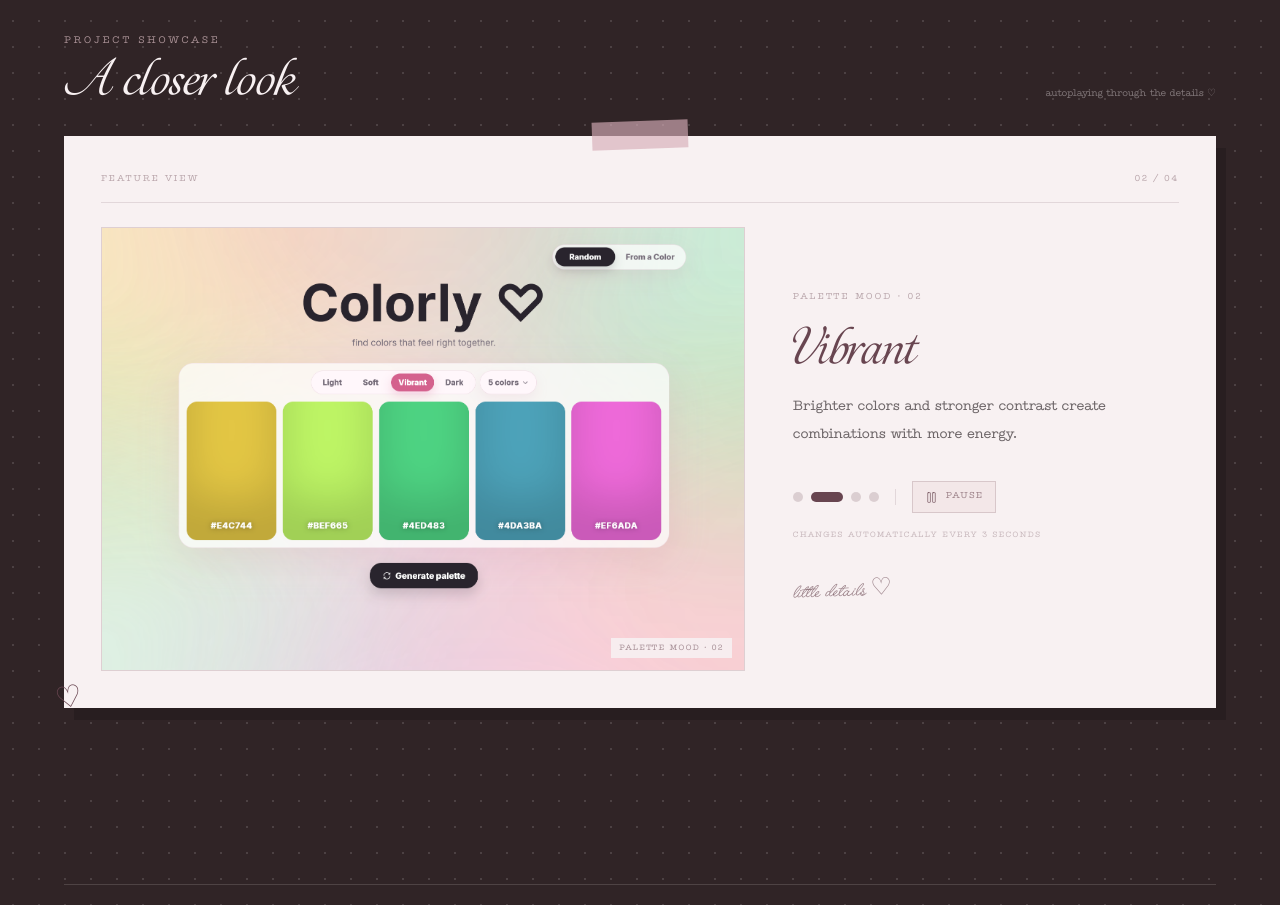
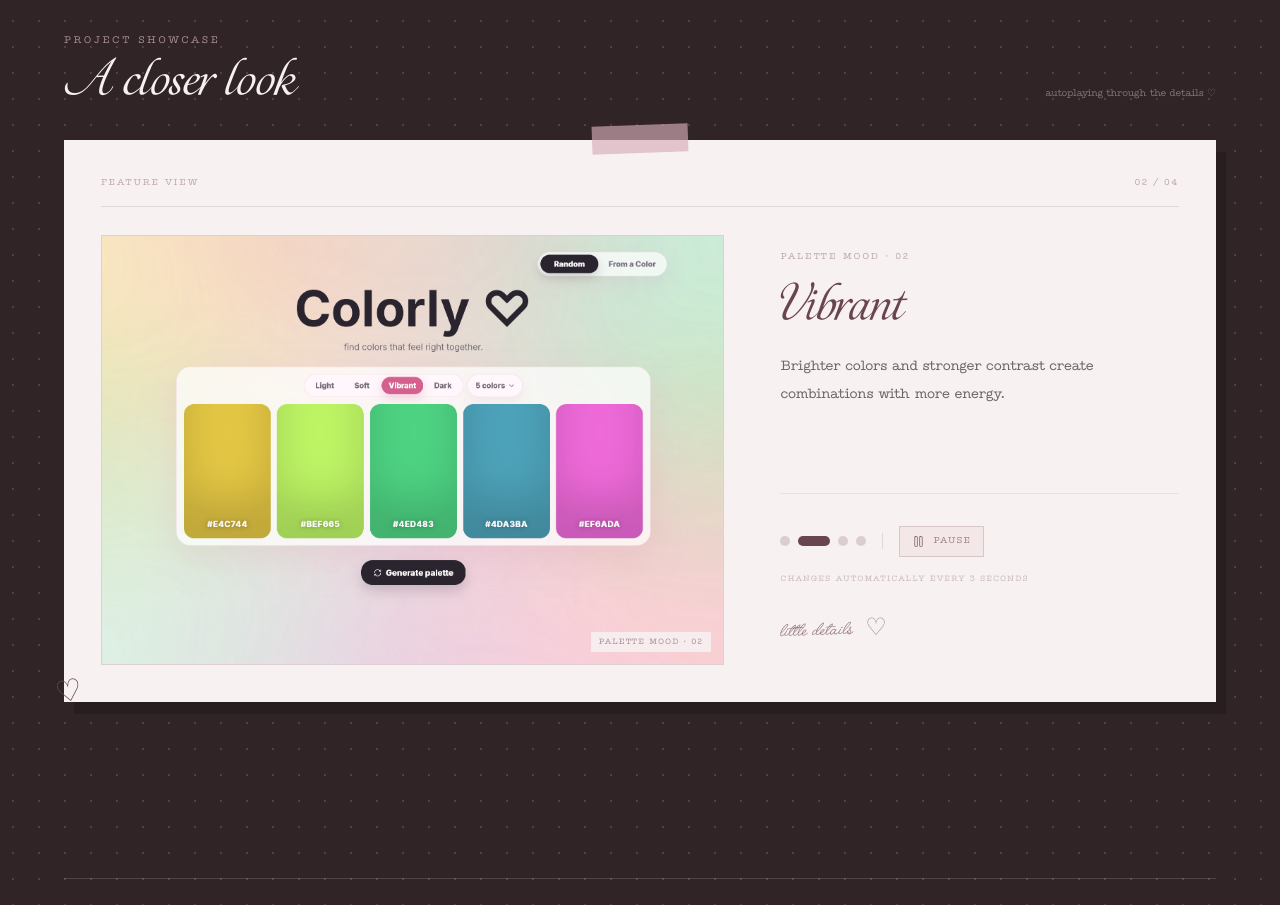
Before and after one commit to bldyonyx/Portfolio, a React app: page /projects/colorly in a window 1280 px wide. Shown: the part 720-1625 px from the top of the page. Built offline with nearby package versions, Linux system fonts and the light colour scheme; the HTML template or start-up script is replaced by a standard one.

Commit message:
feat: enhance ProjectShowcase with GSAP animations and scroll-triggered effects

```diff
--- a/src/components/hooks/useProjectShowcase.js
+++ b/src/components/hooks/useProjectShowcase.js
@@ -1,4 +1,10 @@
-import { useCallback, useEffect, useLayoutEffect, useRef, useState } from 'react'
+import {
+  useCallback,
+  useEffect,
+  useLayoutEffect,
+  useRef,
+  useState,
+} from 'react'
 import gsap from 'gsap'
 
 function useProjectShowcase(slides) {
@@ -15,7 +21,7 @@
 
   const activeSlide = slides[activeIndex] ?? null
 
-  // Slide entering
+  // SLIDE ENTERING
   useLayoutEffect(() => {
     const image = imageRef.current
     const changingText = changingTextRef.current
@@ -24,7 +30,10 @@
 
     const direction = directionRef.current
 
-    gsap.killTweensOf([image, changingText])
+    gsap.killTweensOf([
+      image,
+      changingText,
+    ])
 
     const timeline = gsap.timeline({
       onComplete: () => {
@@ -32,35 +41,39 @@
       },
     })
 
+    // IMAGE ENTER
     timeline.fromTo(
       image,
       {
         opacity: 0,
-        x: direction > 0 ? 24 : -24,
-        scale: 0.995,
+        x: direction > 0 ? 10 : -10,
+        y: 6,
+        scale: 1.012,
       },
       {
         opacity: 1,
         x: 0,
+        y: 0,
         scale: 1,
-        duration: 0.58,
+        duration: 0.7,
         ease: 'power3.out',
       }
     )
 
+    // TEXT ENTER
     timeline.fromTo(
       changingText,
       {
         opacity: 0,
-        x: direction > 0 ? 18 : -18,
+        y: 8,
       },
       {
         opacity: 1,
-        x: 0,
+        y: 0,
         duration: 0.52,
-        ease: 'power3.out',
+        ease: 'power2.out',
       },
-      '<0.06'
+      '<0.08'
     )
 
     return () => {
@@ -68,7 +81,7 @@
     }
   }, [activeIndex, activeSlide])
 
-  // Change slide
+  // CHANGE SLIDE
   const changeSlide = useCallback(
     (nextIndex, direction = 1) => {
       if (animatingRef.current) return
@@ -82,7 +95,10 @@
       animatingRef.current = true
       directionRef.current = direction
 
-      gsap.killTweensOf([image, changingText])
+      gsap.killTweensOf([
+        image,
+        changingText,
+      ])
 
       const timeline = gsap.timeline({
         onComplete: () => {
@@ -91,74 +107,108 @@
         },
       })
 
+      // IMAGE LEAVING
       timeline.to(
         image,
         {
           opacity: 0,
-          x: direction > 0 ? -22 : 22,
-          scale: 0.995,
-          duration: 0.32,
+          x: direction > 0 ? -8 : 8,
+          y: -4,
+          scale: 0.992,
+          duration: 0.38,
           ease: 'power2.inOut',
         },
         0
       )
 
+      // TEXT LEAVING
       timeline.to(
         changingText,
         {
           opacity: 0,
-          x: direction > 0 ? -16 : 16,
-          duration: 0.28,
+          y: -6,
+          duration: 0.3,
           ease: 'power2.inOut',
         },
-        0.03
+        0.04
       )
     },
     []
   )
 
-  // Next slide
+  // NEXT SLIDE
   const goToNextSlide = useCallback(() => {
-    if (!slides.length || animatingRef.current) return
+    if (
+      !slides.length ||
+      animatingRef.current
+    ) {
+      return
+    }
 
-    const current = activeIndexRef.current
-    const nextIndex = (current + 1) % slides.length
+    const current =
+      activeIndexRef.current
 
-    changeSlide(nextIndex, 1)
-  }, [slides.length, changeSlide])
+    const nextIndex =
+      (current + 1) % slides.length
 
-  // Specific slide
+    changeSlide(
+      nextIndex,
+      1
+    )
+  }, [
+    slides.length,
+    changeSlide,
+  ])
+
+  // SPECIFIC SLIDE
   const goToSlide = useCallback(
     (index) => {
-      const current = activeIndexRef.current
+      const current =
+        activeIndexRef.current
 
       if (index === current) return
 
-      const direction = index > current ? 1 : -1
+      const direction =
+        index > current ? 1 : -1
 
-      changeSlide(index, direction)
+      changeSlide(
+        index,
+        direction
+      )
     },
     [changeSlide]
   )
 
-  // Autoplay
+  // AUTOPLAY
   useEffect(() => {
-    clearInterval(intervalRef.current)
+    clearInterval(
+      intervalRef.current
+    )
 
-    if (!isPaused && slides.length > 1) {
-      intervalRef.current = setInterval(() => {
-        if (!animatingRef.current) {
-          goToNextSlide()
-        }
-      }, 3000)
+    if (
+      !isPaused &&
+      slides.length > 1
+    ) {
+      intervalRef.current =
+        setInterval(() => {
+          if (!animatingRef.current) {
+            goToNextSlide()
+          }
+        }, 3000)
     }
 
     return () => {
-      clearInterval(intervalRef.current)
+      clearInterval(
+        intervalRef.current
+      )
     }
-  }, [isPaused, slides.length, goToNextSlide])
+  }, [
+    isPaused,
+    slides.length,
+    goToNextSlide,
+  ])
 
-  // GSAP cleanup
+  // GSAP CLEANUP
   useEffect(() => {
     return () => {
       gsap.killTweensOf([
@@ -169,7 +219,9 @@
   }, [])
 
   const togglePause = () => {
-    setIsPaused((current) => !current)
+    setIsPaused(
+      (current) => !current
+    )
   }
 
   return {
--- a/src/components/projects/ProjectShowcase.jsx
+++ b/src/components/projects/ProjectShowcase.jsx
@@ -1,7 +1,15 @@
+import { useLayoutEffect, useRef } from 'react'
+import gsap from 'gsap'
+import { ScrollTrigger } from 'gsap/ScrollTrigger'
+
 import useProjectShowcase from '../hooks/useProjectShowcase'
 import ShowcaseControls from './ShowcaseControls'
 
+gsap.registerPlugin(ScrollTrigger)
+
 function ProjectShowcase({ slides }) {
+  const sectionRef = useRef(null)
+
   const {
     activeIndex,
     activeSlide,
@@ -12,96 +20,257 @@
     togglePause,
   } = useProjectShowcase(slides)
 
+  useLayoutEffect(() => {
+    const ctx = gsap.context(() => {
+      const label = sectionRef.current?.querySelector(
+        '[data-showcase-label]'
+      )
+
+      const title = sectionRef.current?.querySelector(
+        '[data-showcase-title]'
+      )
+
+      const note = sectionRef.current?.querySelector(
+        '[data-showcase-note]'
+      )
+
+      const paper = sectionRef.current?.querySelector(
+        '[data-showcase-paper]'
+      )
+
+      const timeline = gsap.timeline({
+        scrollTrigger: {
+          trigger: sectionRef.current,
+          start: 'top 78%',
+          once: true,
+        },
+      })
+
+      if (label) {
+        timeline.fromTo(
+          label,
+          {
+            opacity: 0,
+            y: 6,
+          },
+          {
+            opacity: 1,
+            y: 0,
+            duration: 0.35,
+            ease: 'power2.out',
+          }
+        )
+      }
+
+      if (title) {
+        timeline.fromTo(
+          title,
+          {
+            opacity: 0,
+            y: 12,
+          },
+          {
+            opacity: 1,
+            y: 0,
+            duration: 0.5,
+            ease: 'power3.out',
+          },
+          '-=0.18'
+        )
+      }
+
+      if (note) {
+        timeline.fromTo(
+          note,
+          {
+            opacity: 0,
+          },
+          {
+            opacity: 1,
+            duration: 0.4,
+            ease: 'power2.out',
+          },
+          '-=0.2'
+        )
+      }
+
+      if (paper) {
+        timeline.fromTo(
+          paper,
+          {
+            opacity: 0,
+            y: 14,
+          },
+          {
+            opacity: 1,
+            y: 0,
+            duration: 0.6,
+            ease: 'power3.out',
+          },
+          '-=0.22'
+        )
+      }
+    }, sectionRef)
+
+    return () => {
+      ctx.revert()
+    }
+  }, [])
+
   if (!activeSlide) return null
 
+  const currentNumber = String(activeIndex + 1).padStart(2, '0')
+  const totalSlides = String(slides.length).padStart(2, '0')
+
   return (
-    <section className="relative py-20 lg:py-24">
+    <section
+      ref={sectionRef}
+      className="relative py-20 lg:py-24"
+    >
       <div className="mx-auto w-full max-w-6xl">
-
         {/* SECTION INTRO */}
-        <div className="mb-8 flex items-end justify-between gap-6">
+        <div className="mb-9 flex items-end justify-between gap-6">
           <div>
-            <p className="font-typewriter text-[10px] uppercase tracking-[0.3em] text-pink/70">
+            <p
+              data-showcase-label
+              className="font-typewriter text-[10px] uppercase tracking-[0.3em] text-pink/70"
+            >
               project showcase
             </p>
 
-            <h2 className="mt-2 font-display text-4xl text-paper md:text-5xl">
+            <h2
+              data-showcase-title
+              className="mt-2 font-display text-4xl text-paper md:text-5xl"
+            >
               A closer look
             </h2>
           </div>
 
-          <p className="hidden max-w-xs text-right font-typewriter text-[10px] leading-5 text-paper/40 sm:block">
+          <p
+            data-showcase-note
+            className="hidden max-w-xs text-right font-typewriter text-[10px] leading-5 text-paper/40 sm:block"
+          >
             autoplaying through the details ♡
           </p>
         </div>
 
         {/* MAIN SHOWCASE */}
-        <div className="relative">
-
+        <div
+          data-showcase-paper
+          className="relative"
+        >
           {/* BACK PAPER */}
           <div className="absolute inset-3 rotate-[0.7deg] border border-paper/10 bg-wine/15" />
 
           {/* MAIN PAPER */}
-          <div className="relative border border-paper/15 bg-paper p-5 text-ink shadow-[10px_12px_0_rgba(0,0,0,0.15)] sm:p-7 lg:p-9">
-
+          <div
+            className="
+              relative
+              border
+              border-paper/15
+              bg-paper
+              p-5
+              text-ink
+              shadow-[10px_12px_0_rgba(0,0,0,0.15)]
+              sm:p-7
+              lg:p-9
+            "
+          >
             {/* TAPE */}
             <div className="absolute -top-4 left-1/2 z-20 h-7 w-24 -translate-x-1/2 -rotate-2 bg-blush/65" />
 
             {/* TOP BAR */}
-            <div className="mb-6 flex items-center justify-between border-b border-wine/15 pb-4 font-typewriter text-[9px] uppercase tracking-[0.22em] text-wine/45">
+            <div className="mb-7 flex items-center justify-between border-b border-wine/15 pb-4 font-typewriter text-[9px] uppercase tracking-[0.22em] text-wine/45">
               <span>feature view</span>
 
               <span>
-                {String(activeIndex + 1).padStart(2, '0')}
-                {' / '}
-                {String(slides.length).padStart(2, '0')}
+                {currentNumber} / {totalSlides}
               </span>
             </div>
 
-            {/* ANIMATED CONTENT */}
+            {/* CONTENT */}
             <div className="overflow-hidden">
-              <div className="grid items-center gap-8 lg:grid-cols-[1.25fr_0.75fr] lg:gap-12">
-
+              <div className="grid gap-9 lg:grid-cols-[1.22fr_0.78fr] lg:items-stretch lg:gap-14">
                 {/* IMAGE AREA */}
-                <div className="relative overflow-hidden border border-wine/15 bg-cream">
-
-                  {/* SCREENSHOT */}
-                  <div ref={imageRef}>
+                <div className="relative self-start overflow-hidden border border-wine/15 bg-cream">
+                  <div
+                    ref={imageRef}
+                    className="w-full overflow-hidden"
+                  >
                     <img
                       src={activeSlide.image}
                       alt={activeSlide.title}
-                      className="block max-h-[480px] w-full object-contain"
+                      className={`
+                        block
+                        max-h-[500px]
+                        w-full
+                        object-contain
+                        transition-transform
+                        duration-700
+                        ease-out
+                        ${
+                          isPaused
+                            ? 'cursor-zoom-in hover:scale-[1.035]'
+                            : ''
+                        }
+                      `}
                     />
                   </div>
 
                   {/* IMAGE LABEL */}
-                  <span className="absolute bottom-3 right-3 z-10 bg-paper/90 px-2 py-1 font-typewriter text-[8px] uppercase tracking-[0.18em] text-wine/60">
+                  <span
+                    className="
+                      absolute
+                      bottom-3
+                      right-3
+                      z-10
+                      bg-paper/90
+                      px-2
+                      py-1
+                      font-typewriter
+                      text-[8px]
+                      uppercase
+                      tracking-[0.18em]
+                      text-wine/60
+                    "
+                  >
                     {activeSlide.eyebrow}
                   </span>
                 </div>
 
                 {/* RIGHT SIDE */}
+                <div
+                  className="
+                    flex
+                    min-h-[320px]
+                    flex-col
+                    justify-between
+                    py-2
+                    lg:min-h-[430px]
+                    lg:py-4
+                  "
+                >
+                  {/* TOP CONTENT */}
                   <div>
-
-                  {/* EYEBROW */}
-                  <div className="flex h-5 items-start">
-                    <p className="font-typewriter text-[9px] uppercase leading-none tracking-[0.26em] text-wine/45">
+                    <p className="font-typewriter text-[9px] uppercase tracking-[0.26em] text-wine/45">
                       {activeSlide.eyebrow}
                     </p>
-                  </div>
 
-                  {/* CHANGING TEXT */}
                     <div ref={changingTextRef}>
-                    <h3 className="mt-3 font-display text-4xl text-wine md:text-5xl">
+                      <h3 className="mt-4 font-display text-4xl leading-none text-wine md:text-5xl">
                         {activeSlide.title}
                       </h3>
 
-                    <p className="mt-5 max-w-md font-typewriter text-xs leading-6 text-ink/65 sm:text-sm sm:leading-7">
+                      <p className="mt-6 max-w-md font-typewriter text-xs leading-6 text-ink/65 sm:text-sm sm:leading-7">
                         {activeSlide.description}
                       </p>
                     </div>
+                  </div>
 
-                  {/* CONTROLS */}
+                  {/* BOTTOM AREA */}
+                  <div className="mt-10">
+                    <div className="mb-6 h-px w-full bg-wine/10" />
+
                     <ShowcaseControls
                       slides={slides}
                       activeIndex={activeIndex}
@@ -110,10 +279,16 @@
                       onTogglePause={togglePause}
                     />
 
-                  {/* DECORATION */}
-                  <p className="mt-8 -rotate-2 font-hand text-2xl text-wine/65">
-                    little details ♡
+                    <div className="mt-8 flex items-center gap-3">
+                      <p className="-rotate-2 font-hand text-2xl text-wine/65">
+                        little details
                       </p>
+
+                      <span className="font-hand text-2xl text-wine/55">
+                        ♡
+                      </span>
+                    </div>
+                  </div>
                 </div>
               </div>
             </div>
```
Lines whose indentation alone changed are shown as unchanged.
